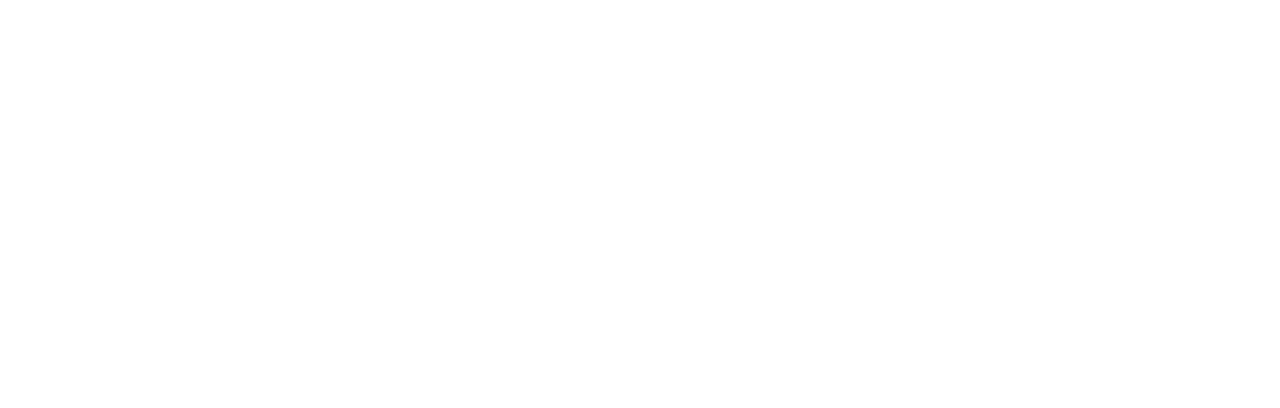
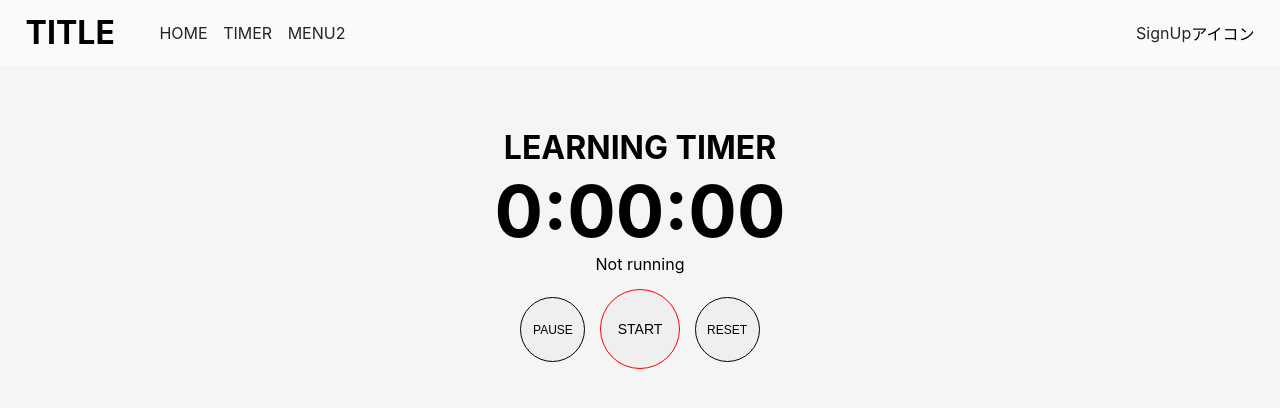
Before and after one commit to nyaruo/CA_team1, a React (Create React App) app: page /timer in a window 1280 px wide. Shown: the top 408 px of the page. Built offline with nearby package versions, Linux system fonts and the light colour scheme.

Commit message:
タイマーページの追加

```diff
--- a/src/App.js
+++ b/src/App.js
@@ -3,7 +3,7 @@
 
 import Header from './components/modules/Header';
 import Home from './components/pages/Home';
-import Menu1 from './components/pages/Menu1';
+import Timer from './components/pages/TimerPage';
 import Menu2 from './components/pages/Menu2';
 import SignUp from './components/pages/SignUp';
 import Login from './components/pages/Login';
@@ -18,7 +18,7 @@
           <Header />
           <main>
             <Route exact path="/" component={Home} />
-            <Route path="/menu1" component={Menu1} />
+            <Route path="/timer" component={Timer} />
             <Route path="/menu2" component={Menu2} />
             <Route path="/signup" component={SignUp} />
             <Route path="/login" component={Login} />
--- a/src/components/Routes.js
+++ /dev/null
@@ -1,15 +0,0 @@
-import React from 'react'
-
-import { Route, Switch } from 'react-router-dom'
-
-import Dashboard from '../pages/Dashboard'
-
-const Routes = () => {
-    return (
-        <Switch>
-            <Route path='/' exact component={Dashboard}/>
-        </Switch>
-    )
-}
-
-export default Routes
--- a/src/components/Timer/Timer.js
+++ b/src/components/Timer/Timer.js
@@ -1,21 +1,26 @@
+import { callStaticConstructors } from "igniteui-react-core";
 import React from "react";
 import { useStopwatch } from "react-timer-hook";
 
+// days消した
 function MyStopwatch() {
-  const { seconds, minutes, hours, days, isRunning, start, pause, reset } =
+  const { seconds, minutes, hours, isRunning, start, pause, reset } =
     useStopwatch({});
 
+  // 分・秒の時間表示を常に2桁にする関数
+  const formatTime = (time) => {
+    return String(time).padStart(2, '0')
+  }
+
   return (
-    <div style={{ textAlign: "center" }}>
-      <h1>Python Learning</h1>
-      <div style={{ fontSize: "100px" }}>
-        <span>{days}</span>:<span>{hours}</span>:<span>{minutes}</span>:
-        <span>{seconds}</span>
+    <div className="TimerComponent">
+      <div className="DisplayTime">
+        <span>{hours}</span>:<span>{formatTime(minutes)}</span>:<span>{formatTime(seconds)}</span>
       </div>
       <p>{isRunning ? "Running" : "Not running"}</p>
-      <button onClick={start}>Start</button>
-      <button onClick={pause}>Pause</button>
-      <button onClick={reset}>Reset</button>
+      <button onClick={pause} className="pause-btn">PAUSE</button>
+      <button onClick={start} className="start-btn">START</button>
+      <button onClick={reset} className="reset-btn">RESET</button>
     </div>
   );
 }
--- a/src/components/modules/Header.jsx
+++ b/src/components/modules/Header.jsx
@@ -14,7 +14,7 @@
 							<Link to="/">HOME</Link>
 						</li>
 						<li>
-							<Link to="/menu1">MENU1</Link>
+							<Link to="/timer">TIMER</Link>
 						</li>
 						<li>
 							<Link to="/menu2">MENU2</Link>
--- /dev/null
+++ b/src/components/pages/TimerPage.js
@@ -0,0 +1,16 @@
+import React from 'react';
+import MyStopwatch from '../Timer/Timer';
+import '../../stylesheets/timer.css';
+
+class Timer extends React.Component{
+	render(){
+		return(
+			<div className="TimerPage">
+				<h1 className='Timer'>LEARNING TIMER</h1>
+				<MyStopwatch />
+			</div>
+		);
+	}
+}
+
+export default Timer;
--- a/src/index.js
+++ b/src/index.js
@@ -1,13 +1,12 @@
 import React from 'react';
 import ReactDOM from 'react-dom';
-import './assets/index.css';
-import reportWebVitals from './reportWebVitals'
-
-import Layout from './components/layout/Layout';
+import './stylesheets/index.css';
+import App from './App';
+import reportWebVitals from './reportWebVitals';
 
 ReactDOM.render(
   <React.StrictMode>
-		<Layout />
+    <App />
   </React.StrictMode>,
   document.getElementById('root')
 );
--- /dev/null
+++ b/src/stylesheets/index.css
@@ -0,0 +1,14 @@
+body {
+  margin: 0;
+  font-family: -apple-system, BlinkMacSystemFont, 'Segoe UI', 'Roboto', 'Oxygen',
+    'Ubuntu', 'Cantarell', 'Fira Sans', 'Droid Sans', 'Helvetica Neue',
+    sans-serif;
+  -webkit-font-smoothing: antialiased;
+  -moz-osx-font-smoothing: grayscale;
+  background-color: #F5F5F5;
+}
+
+code {
+  font-family: source-code-pro, Menlo, Monaco, Consolas, 'Courier New',
+    monospace;
+}
--- /dev/null
+++ b/src/stylesheets/timer.css
@@ -0,0 +1,39 @@
+/* タイマーページのCSS */
+
+.TimerPage {
+	margin-top: 10%;
+	display: flex;
+	flex-direction: column;
+	justify-content: center;
+	align-items: center;
+}
+
+h1.TimerName {
+	color: #D6D6D6;
+}
+
+.TimerComponent {
+	text-align: center;
+}
+
+.DisplayTime {
+	font-size: 72px;
+	font-weight: bold;
+}
+
+button.pause-btn, button.reset-btn {
+	font-size: 12px;
+	width: 65px;
+	height: 65px;
+	border-radius: 50%;
+	border: solid 0.7px;
+}
+
+button.start-btn {
+	font-size: 14px;
+	width: 80px;
+	height: 80px;
+	border-radius: 50%;
+	margin: 5% 5% 0;
+	border: solid 0.7px red;
+}
```
Also changed, not shown: src/components/pages/Menu1.js (deleted, +0 -11 lines), 1 other file (tests, documents, lock files or other folders).
